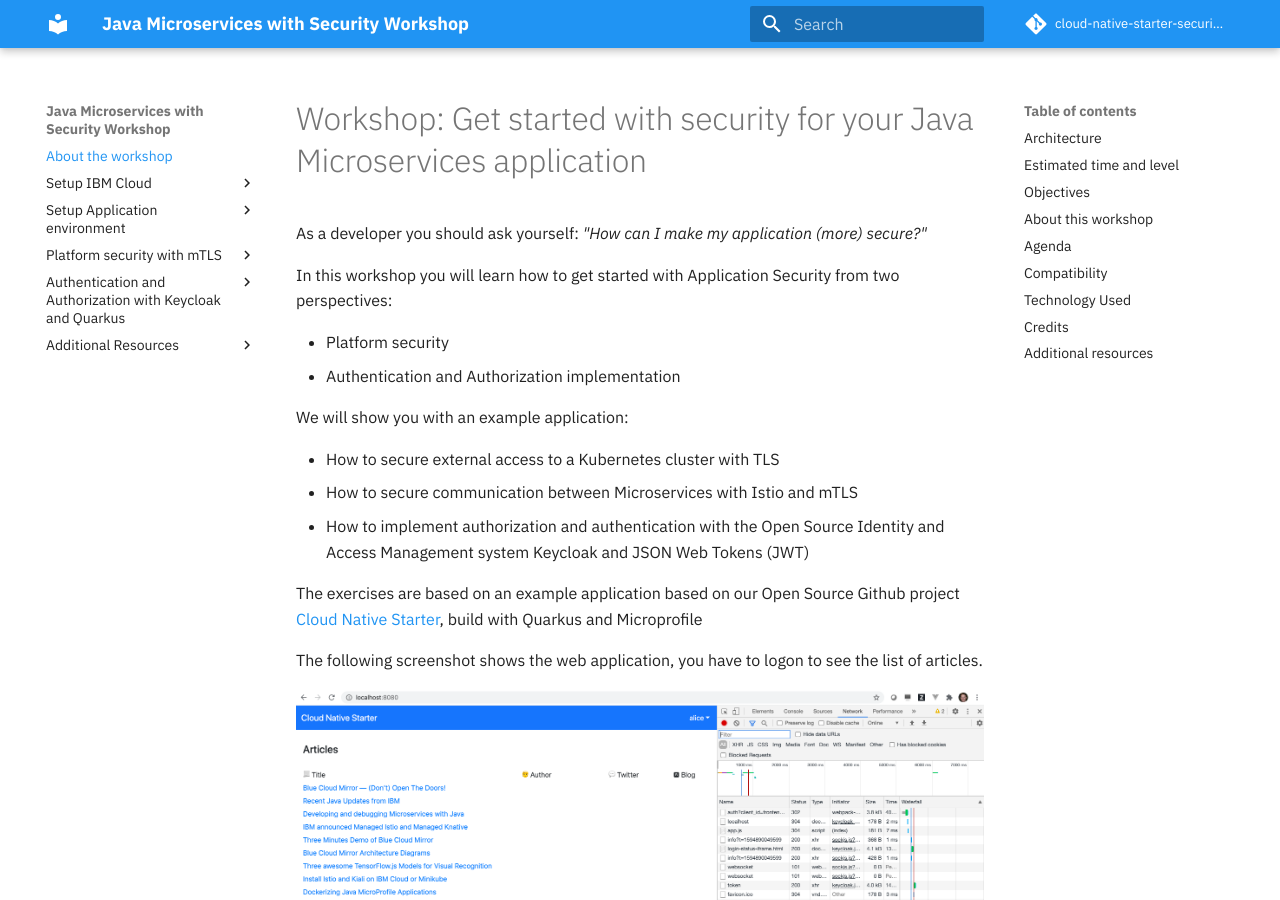
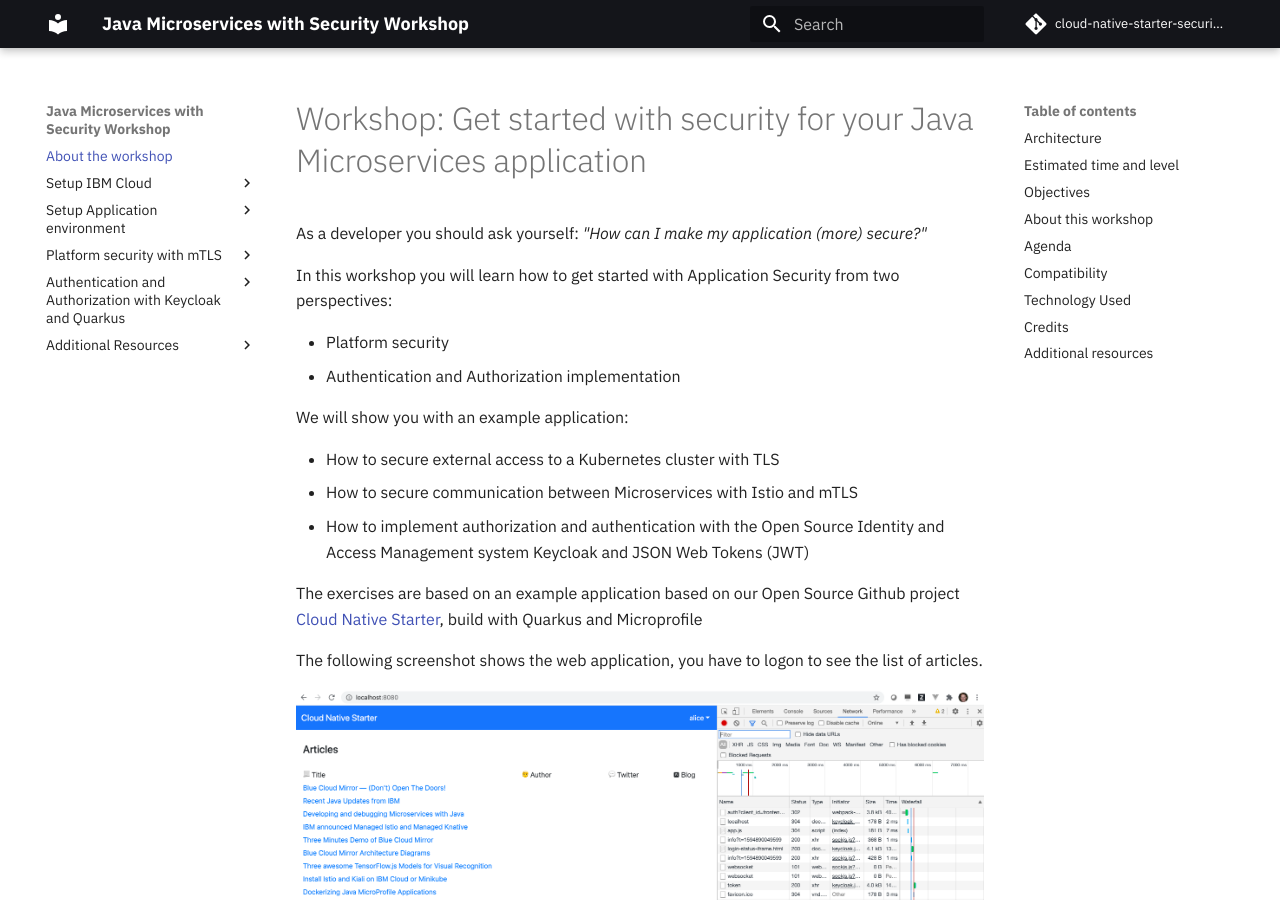
Before and after one commit to IBM/cloud-native-starter-security-workshop, an MkDocs documentation site: the page built from workshop/README.md, in a window 1280 px wide and 900 px high. Built offline with MkDocs 1.6.1 and Material for MkDocs 9.7.7, drawn with Linux system fonts in a browser that asks for light colours; comment, search, counter and statistics services are not loaded.

Commit message:
update style

```diff
--- a/mkdocs.yml
+++ b/mkdocs.yml
@@ -50,15 +50,19 @@
     text: IBM Plex Sans
     code: IBM Plex Mono
   icon:
-    logo: material/library
+    logo: ibm_8bar_reverse_2
   features:
     # - navigation.tabs
     - navigation.instant
     # - navigation.expand
   palette:
     scheme: default
-    primary: blue
+    primary: black
     accent: blue
+  # palette:
+  #  scheme: default
+  #  primary: blue
+  #  accent: blue
 
 # Plugins
 plugins:
```
